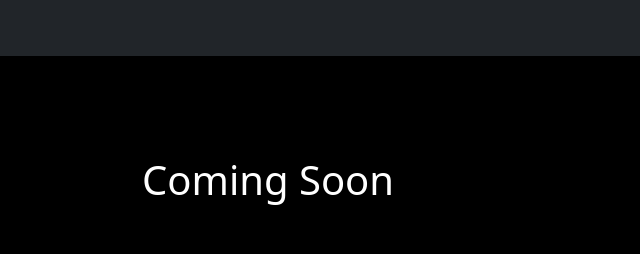
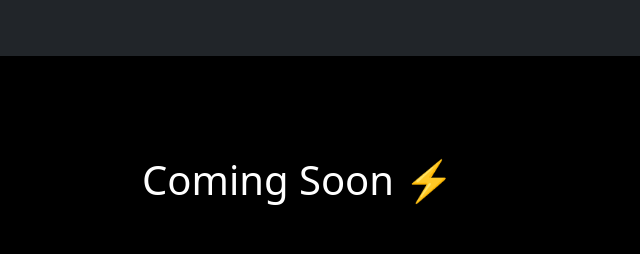
Before and after one commit to darrindevs/dynamo, a Gatsby site: page / in a window 1280 px wide. Shown: the top 254 px of the page, 320-960 px from the left. Built offline with nearby package versions, Linux system fonts and the light colour scheme; Gatsby itself is replaced by a stand-in of ours.

Commit message:
update index.js

```diff
--- a/src/pages/index.js
+++ b/src/pages/index.js
@@ -8,7 +8,7 @@ import Seo from "../components/seo"
 const IndexPage = () => (
   <Layout>
     <Seo title="Home" />
-    <h1>Coming Soon</h1>
+    <h1>Coming Soon ⚡️</h1>
   </Layout>
 )
 
```
